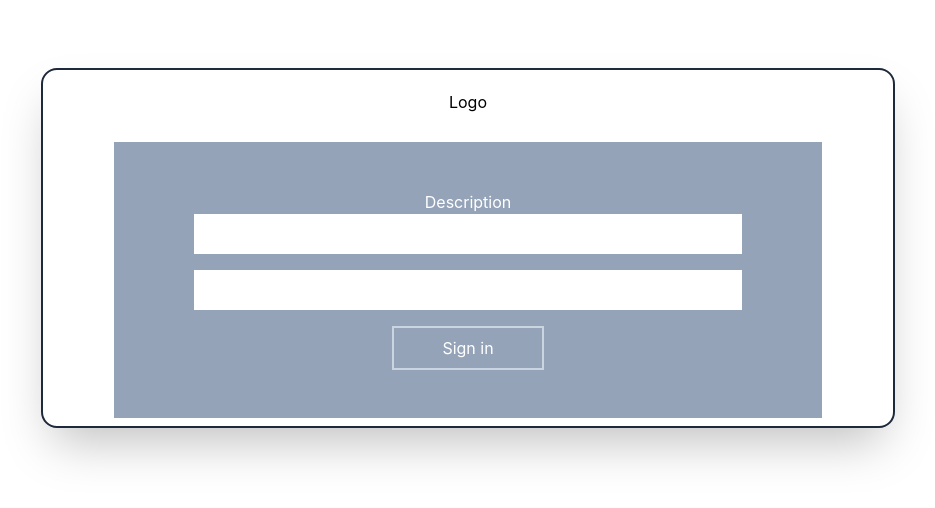
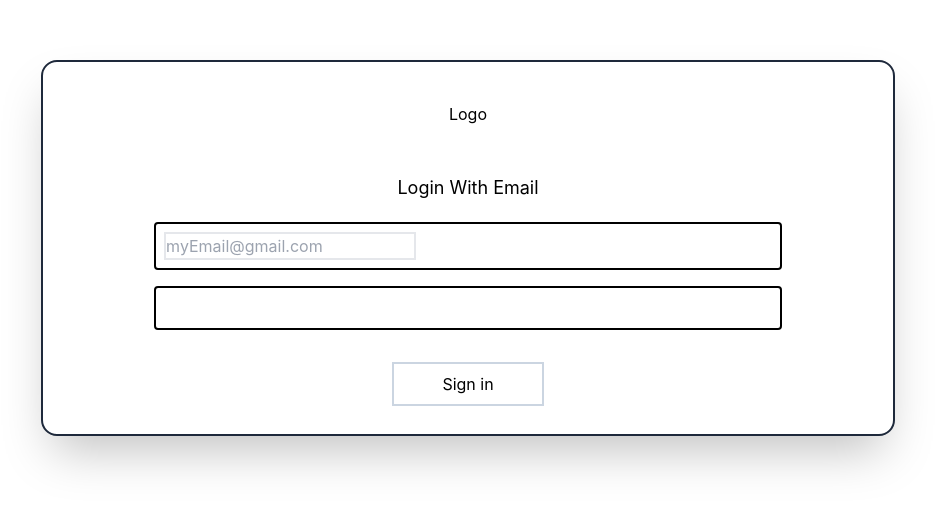
Before and after one commit to kaustav927/PassKey, a Next.js app: page /Login in a window 1280 px wide. Shown: the part 152-660 px from the top of the page, without its empty margins (172-1107 px from the left). Built offline with nearby package versions, Linux system fonts and the light colour scheme.

Commit message:
login update

```diff
--- a/pages/Login.js
+++ b/pages/Login.jsx
@@ -8,26 +8,28 @@ function Login() {
 
       <div className="bg-white border-2 border-slate-800 rounded-2xl shadow-2xl flex flex-col w-96 lg:w-2/3 md:w-3/4 max-w-4xl">
 
-        <div className="h-2/5 p-5">
+        <div className="h-2/5 mt-10">
           <p>Logo</p>
         </div>
 
         <div className="h-3/5 py-2 flex flex-col lg:flex-row md:flex-row">
 
 
-          <div className="  w-5/6 px-20 py-12 mx-auto bg-slate-400 text-white">
+          <div className="  w-5/6 px-10 py-5 mx-auto bg-white text-black">
 
-            <h4> Description</h4>
+            <h4 className="text-lg py-5"> Login With Email </h4>
 
 
-              <div className="flex center bg-white p-2 mb-4 ">
+              <div className="flex center bg-slate p-2 mb-4 rounded border-2 border-black ">
 
-                <input type="email" ></input>
-              </div>
-              <div className="flex center bg-white p-2 ">
+                <input  className="text-black border-2" type="email" placeholder="myEmail@gmail.com" ></input>
 
-                <input type="email" ></input>
-              </div>
+                </div>
+              <div className="flex center bg-slate p-2 mb-4 rounded border-2 border-black">
+
+                <input className="text-black" type="email" placeholder="" ></input>
+
+                </div>
 
             <button className="mt-4 border-2 border-slate-300 px-12 py-2 hover:bg-slate-200 hover:text-black">Sign in</button>
           </div>
```
